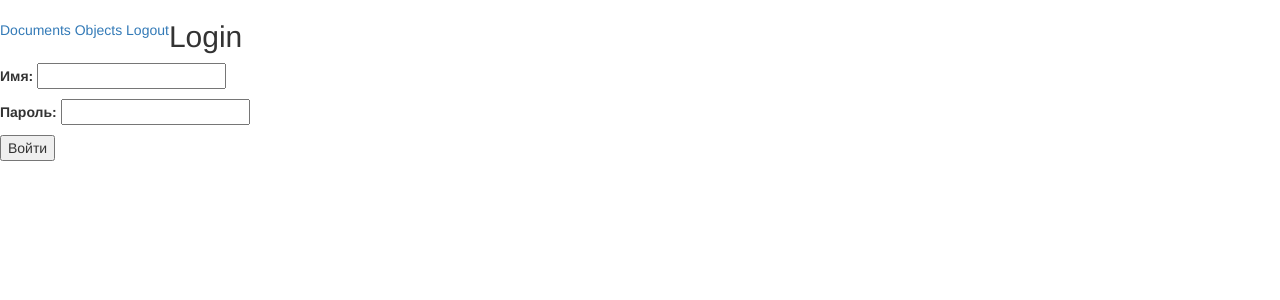
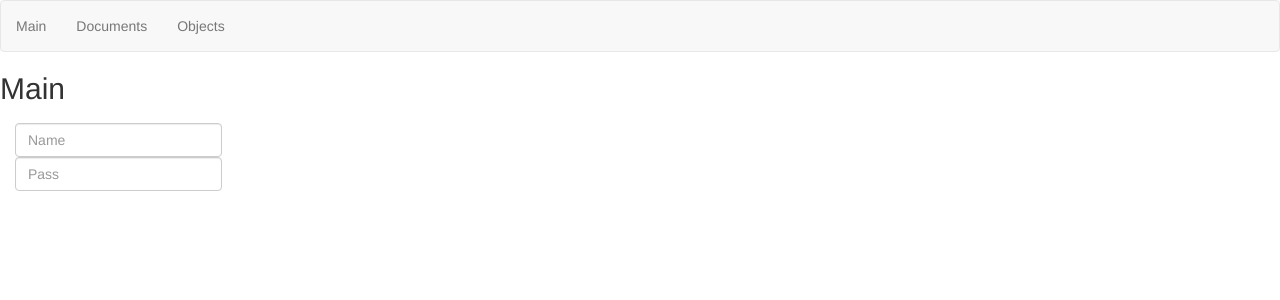
Before and after one commit to pirr/webgeolapp, a Flask app: page / in a window 1280 px wide. Shown: the top 300 px of the page. Run offline with Flask 2, Linux system fonts and the light colour scheme; some libraries are stand-ins or nearby versions.

Commit message:
bootstrap

```diff
--- a/templates/base.html
+++ b/templates/base.html
@@ -17,19 +17,20 @@
         <![endif]-->
     </head>
     <body>
-    <div id="nav" class="navbar-header">
-        {% block nav %}{% endblock %}
-                    <a class="navbar-toggle collapsed" href='/'>Login</a>
-                    <a href='/documents'>Documents</a>
-                    <a href='/objects'>Objects</a>
-                    <a href='/logout'>Logout</a>
-    </div>
+        <nav class="navbar navbar-default">
+          <ul class="nav navbar-nav">
+            <li><a href="/">Main</a></li>
+            <li><a href="/documents">Documents</a></li>
+            <li><a href="/objects">Objects</a></li>
+            {% block nav %}{% endblock %}
+        </nav>
         <div id="content">
             {% block body %}{% endblock %}
         </div>
+    </body>
         <!-- jQuery (necessary for Bootstrap's JavaScript plugins) -->
         <script src="https://ajax.googleapis.com/ajax/libs/jquery/1.11.2/jquery.min.js"></script>
         <!-- Include all compiled plugins (below), or include individual files as needed -->
         <script src="js/bootstrap.min.js"></script>
-    </body>
+
 </html>
--- a/templates/index.html
+++ b/templates/index.html
@@ -1,16 +1,15 @@
 {% extends "base.html" %}
 {% block body %}
-<h2>Login</h2>
-    <form action="/login" method="POST">
-        <p><b>Имя: </b>
-        <input type='text' name='name'>
-        <p><b>Пароль: </b>
-        <input type='password' name='passwd'>
-        <p><input type="submit" name="enter" value="Войти">
-    </form>
-{% with messages = get_flashed_messages() %}
+<h2>Main</h2>
+<form class="navbar-form navbar-left">
+    <div class="form-group">
+        <input class="form-control" type="text" placeholder="Name"><br>
+        <input class="form-control" type="text" placeholder="Pass"></div>
+    </div>
+</form>
+<!-- {% with messages = get_flashed_messages() %}
         {% for message in messages %}
             {{message}}
         {% endfor %}
-    {% endwith %}
+    {% endwith %} -->
 {% endblock %}
```
